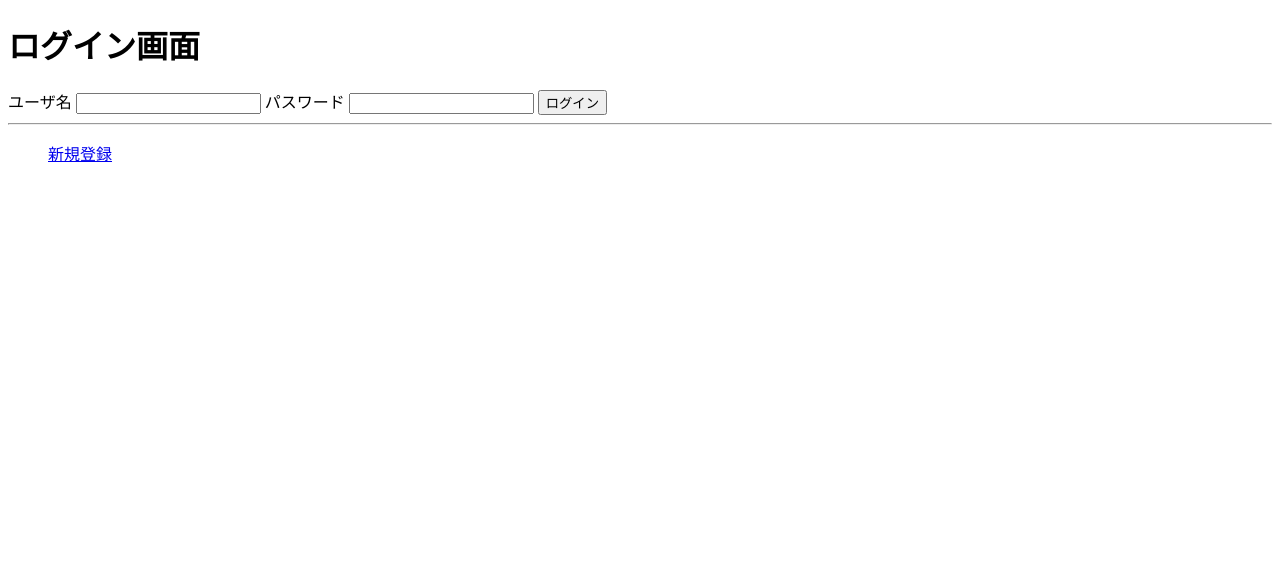
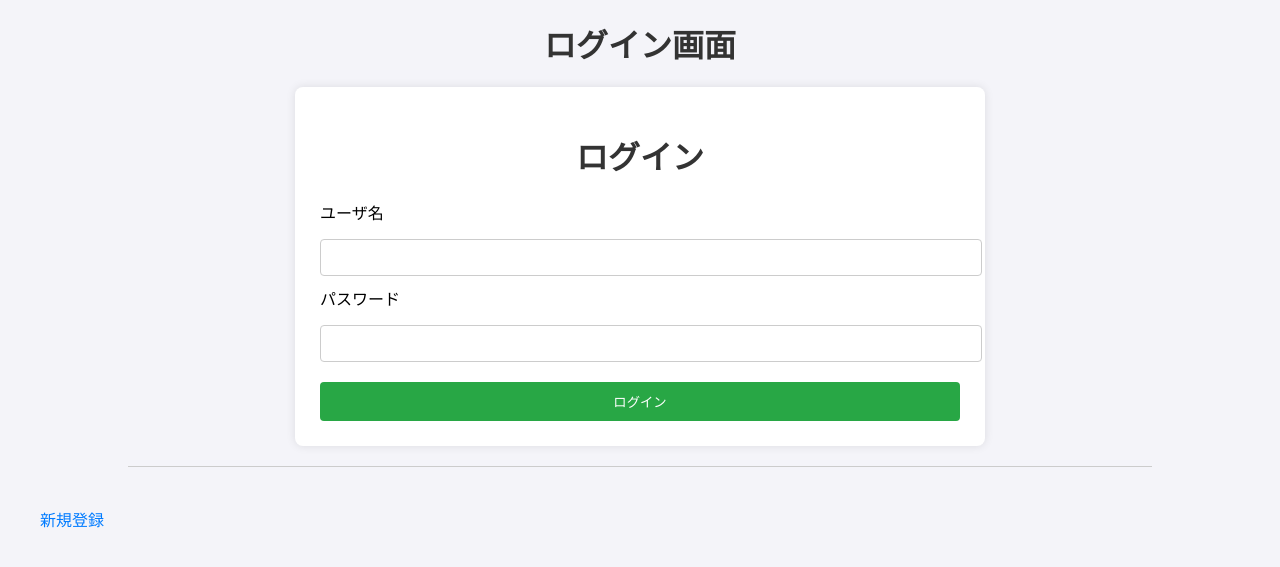
Before and after one commit to mogamigawa-program/graduation_reserch, a Flask app: page /login in a window 1280 px wide. Shown: the top 567 px of the page. Run offline with Flask 3, Linux system fonts and the light colour scheme.

Commit message:
fileの中身を少し修正した。 style.cssをloginとsignupのために少し修正 base.htmlをstyle.cssを適用するために修正

```diff
--- a/flask/app/static/style.css
+++ b/flask/app/static/style.css
@@ -21,7 +21,8 @@ form {
     box-shadow: 0 0 10px rgba(0,0,0,0.1);
 }
 
-select, input[type="text"] {
+select, input[type="text"],
+input[type="password"] {
     width: 100%;
     padding: 10px;
     margin-top: 10px;
@@ -121,3 +122,8 @@ code {
 .action-button:hover {
     background-color: #0056b3;
 }
+
+label {
+    display: block;
+    margin: 10px 0 5px;
+}
--- a/flask/app/templates/base.html
+++ b/flask/app/templates/base.html
@@ -3,8 +3,9 @@
 <head>
     <meta charset="UTF-8">
     <meta http-equiv="X-UA-Compatible" content="IE=edge">
-    <meta name="viewport" conten="width=device-width, initial-scale=1.0">
-    <title>Document</title>
+    <meta name="viewport" content="width=device-width, initial-scale=1.0">
+    <title>{% block title %}Document{% endblock %}</title>
+    <link rel="stylesheet" href="{{ url_for('static', filename='style.css') }}">
 </head>
 <body>
     {% block content %}
--- a/flask/app/templates/login.html
+++ b/flask/app/templates/login.html
@@ -2,11 +2,14 @@
 {% block content %}
 <h1>ログイン画面</h1>
 <form method="POST">
-    <label for="">ユーザ名</label>
-    <input type="text" name="username">
-    <label for="">パスワード</label>
-    <input type="password" name="password">
-    <input type="submit" value="ログイン">
+    <h1>ログイン</h1>
+    <label for="username">ユーザ名</label>
+    <input type="text" name="username" id="username" required>
+
+    <label for="password">パスワード</label>
+    <input type="password" name="password" id="password" required>
+
+    <button type="submit">ログイン</button>
 </form>
 <hr>
 <ul>
```
Also changed, not shown: flask/app/templates/signup.html (+8 -4 lines).
